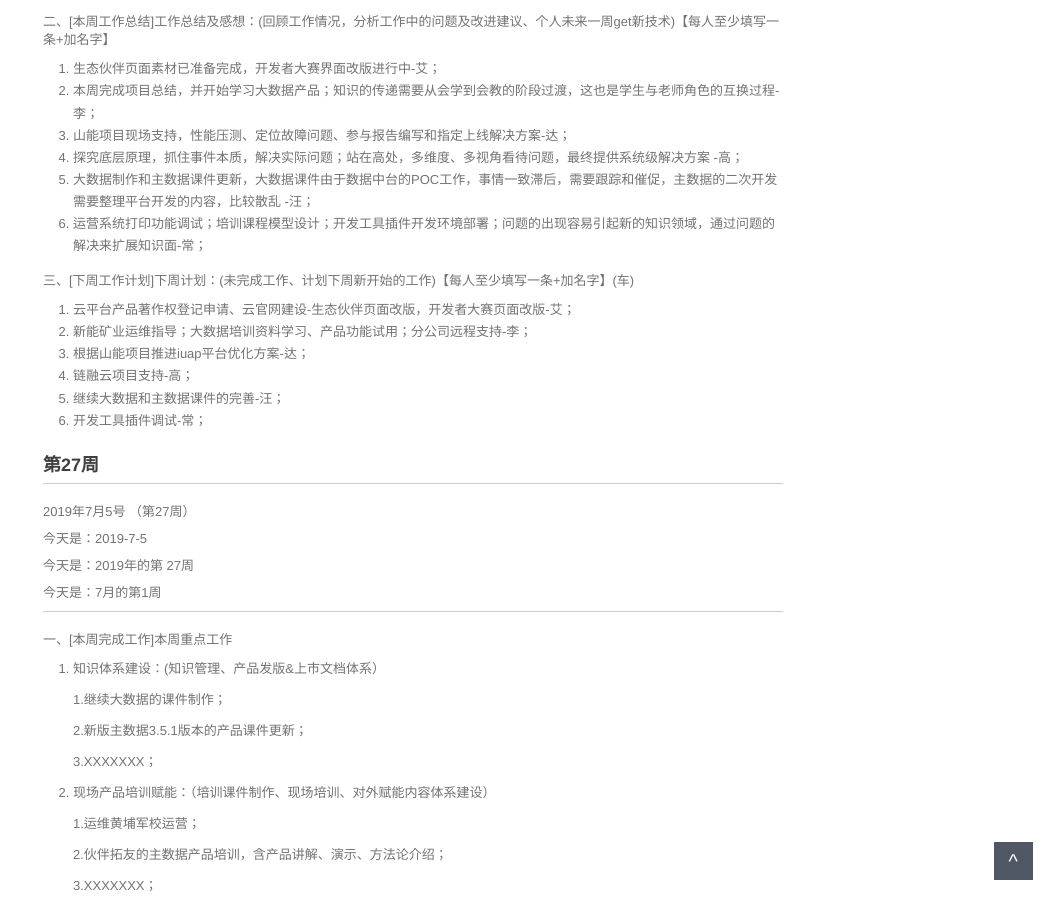
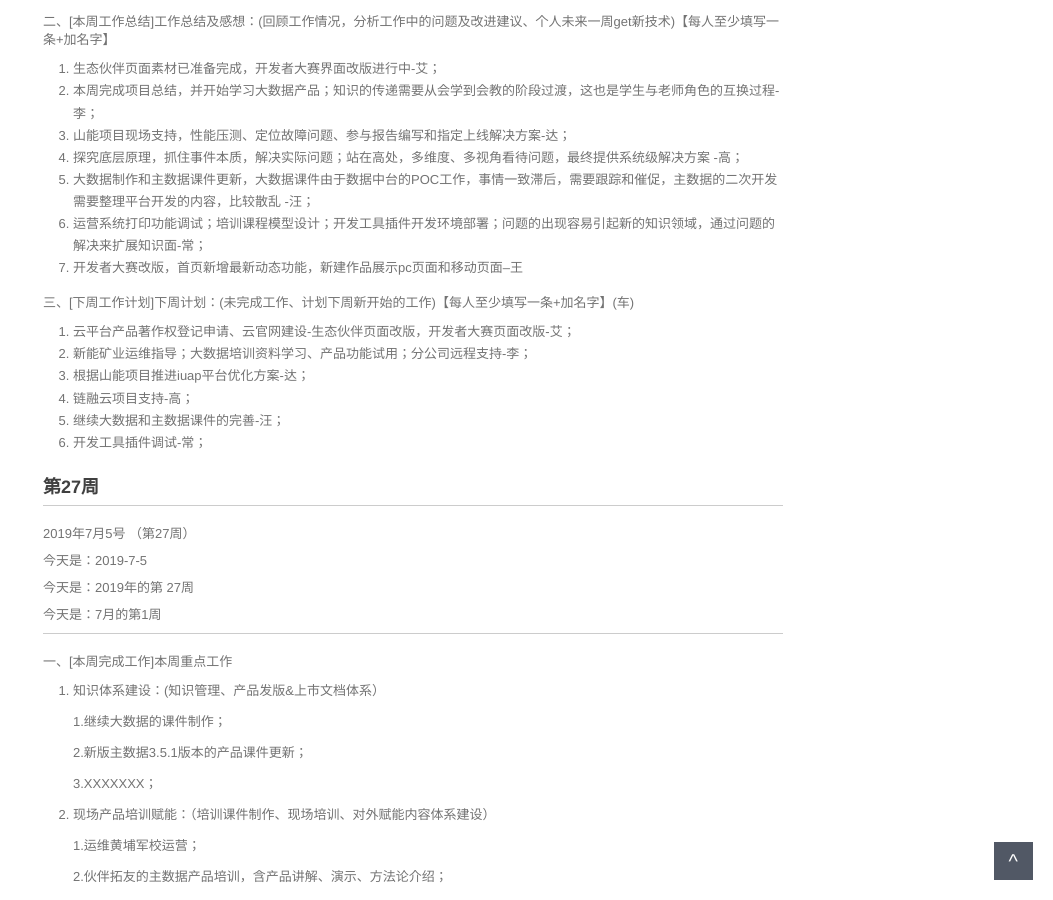
Before and after one commit to walllFlower/blog, a Jekyll site: the page built from _posts/2018-07-17-day_report_cxz.md, in a window 1280 px wide and 900 px high, scrolled down 1275 px. Shown: the whole window, without its empty margins (227-1280 px from the left). Built offline with Jekyll 4.4.1, drawn with Linux system fonts in a browser that asks for light colours; comment, search, counter and statistics services are not loaded.

Commit message:
Update 2018-07-17-day_report_cxz.md

```diff
--- a/_posts/2018-07-17-day_report_cxz.md
+++ b/_posts/2018-07-17-day_report_cxz.md
@@ -80,6 +80,7 @@ categories: 技术运营工作周报
 4. 探究底层原理，抓住事件本质，解决实际问题；站在高处，多维度、多视角看待问题，最终提供系统级解决方案 -高；
 5. 大数据制作和主数据课件更新，大数据课件由于数据中台的POC工作，事情一致滞后，需要跟踪和催促，主数据的二次开发需要整理平台开发的内容，比较散乱 -汪；
 6. 运营系统打印功能调试；培训课程模型设计；开发工具插件开发环境部署；问题的出现容易引起新的知识领域，通过问题的解决来扩展知识面-常；
+7. 开发者大赛改版，首页新增最新动态功能，新建作品展示pc页面和移动页面--王
 
 
 三、[下周工作计划]下周计划：(未完成工作、计划下周新开始的工作)【每人至少填写一条+加名字】(车)
```
